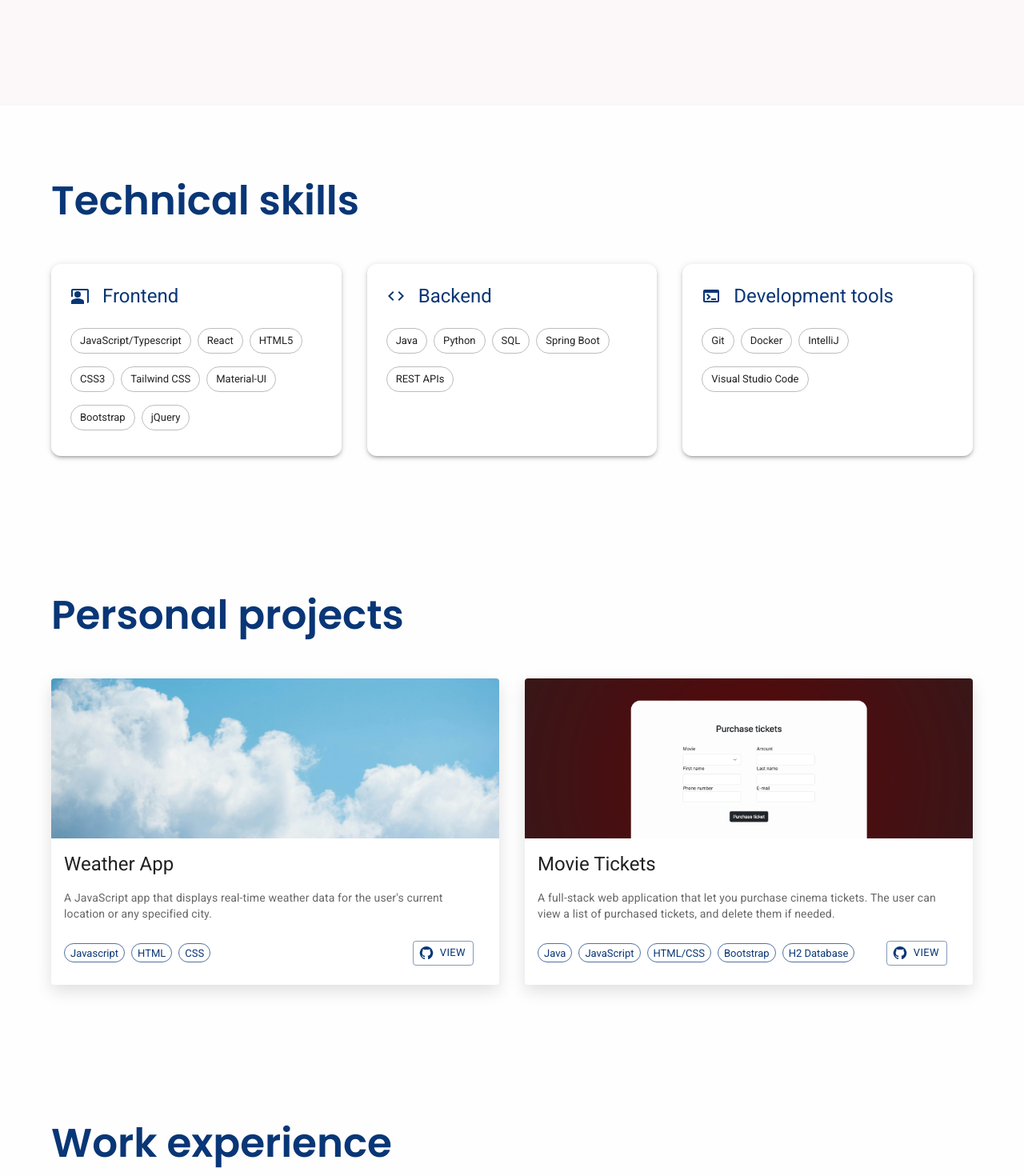
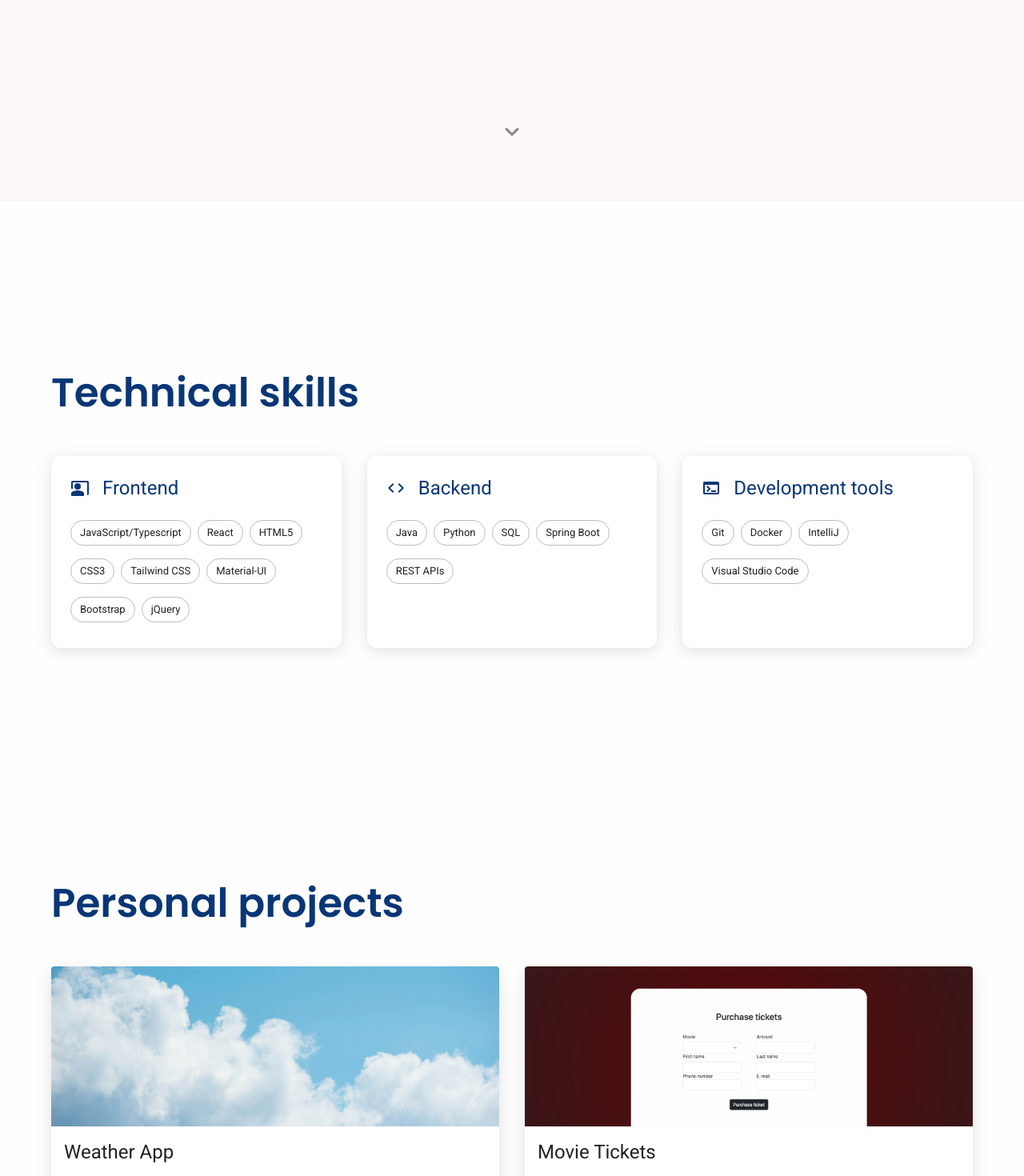
Before and after one commit to mariagn01/mariagn01.github.io, a React (Vite) app: page / in a window 1280 px wide. Shown: the part 580-2050 px from the top of the page at 80% size. Built offline with nearby package versions, Linux system fonts and the light colour scheme.

Commit message:
Update layout and styling for Projects, Skills, and Work sections; add scroll button in Hero

```diff
--- a/src/sections/Projects.tsx
+++ b/src/sections/Projects.tsx
@@ -31,8 +31,8 @@ export function Projects() {
           display: "flex",
           alignItems: "flex-start",
           flexDirection: "column",
-          mt: 5,
-          pb: 10,
+          mt: 10,
+          mb: 20,
         }}
       >
         <h2>Personal projects</h2>
--- a/src/sections/Skills.tsx
+++ b/src/sections/Skills.tsx
@@ -49,8 +49,8 @@ export function Skills() {
           display: "flex",
           alignItems: "flex-start",
           flexDirection: "column",
-          mt: 5,
-          pb: 10,
+          mt: 20,
+          mb: 20,
         }}
       >
         <h2>Technical skills</h2>
@@ -65,8 +65,13 @@ export function Skills() {
               }}
             >
               <Paper
-                elevation={3}
-                sx={{ p: 3, height: "80%", borderRadius: 3 }}
+                elevation={0}
+                sx={{
+                  p: 3,
+                  height: "80%",
+                  borderRadius: 3,
+                  boxShadow: "0 4px 20px rgba(0, 0, 0, 0.12)",
+                }}
               >
                 <Box sx={{ display: "flex", alignItems: "center", mb: 3 }}>
                   {React.cloneElement(category.icon, {
--- a/src/sections/Work.tsx
+++ b/src/sections/Work.tsx
@@ -22,8 +22,8 @@ export function WorkExperience() {
           display: "flex",
           alignItems: "flex-start",
           flexDirection: "column",
-          mt: 5,
-          pb: 10,
+          mt: 10,
+          mb: 20,
         }}
       >
         <h2>Work experience</h2>
--- a/src/sections/hero.tsx
+++ b/src/sections/hero.tsx
@@ -1,4 +1,5 @@
-import { Container, Typography } from "@mui/material";
+import { Container, Typography, Box, IconButton } from "@mui/material";
+import { KeyboardArrowDown } from "@mui/icons-material";
 
 export function Hero() {
   return (
@@ -7,7 +8,7 @@ export function Hero() {
       maxWidth="lg"
       sx={{
         display: "flex",
-        minHeight: "85vh",
+        minHeight: "100vh",
         alignItems: "flex-start",
         justifyContent: "center",
         flexDirection: "column",
@@ -21,6 +22,37 @@ export function Hero() {
         also have experience in web development and graphic design from my
         previous bachelor’s degree in media and communication.{" "}
       </Typography>
+      <Box
+        sx={{
+          position: "absolute",
+          bottom: 30,
+          left: "50%",
+          transform: "translateX(-50%)",
+          "@keyframes bounce": {
+            "0%, 20%, 50%, 80%, 100%": {
+              transform: "translateX(-50%) translateY(0)",
+            },
+            "40%": {
+              transform: "translateX(-50%) translateY(-10px)",
+            },
+            "60%": {
+              transform: "translateX(-50%) translateY(-5px)",
+            },
+          },
+          animation: "bounce 2s infinite",
+        }}
+      >
+        <IconButton
+          onClick={() =>
+            document
+              .getElementById("skills")
+              ?.scrollIntoView({ behavior: "smooth" })
+          }
+          sx={{ color: "gray" }}
+        >
+          <KeyboardArrowDown fontSize="large" />
+        </IconButton>
+      </Box>
     </Container>
   );
 }
```
